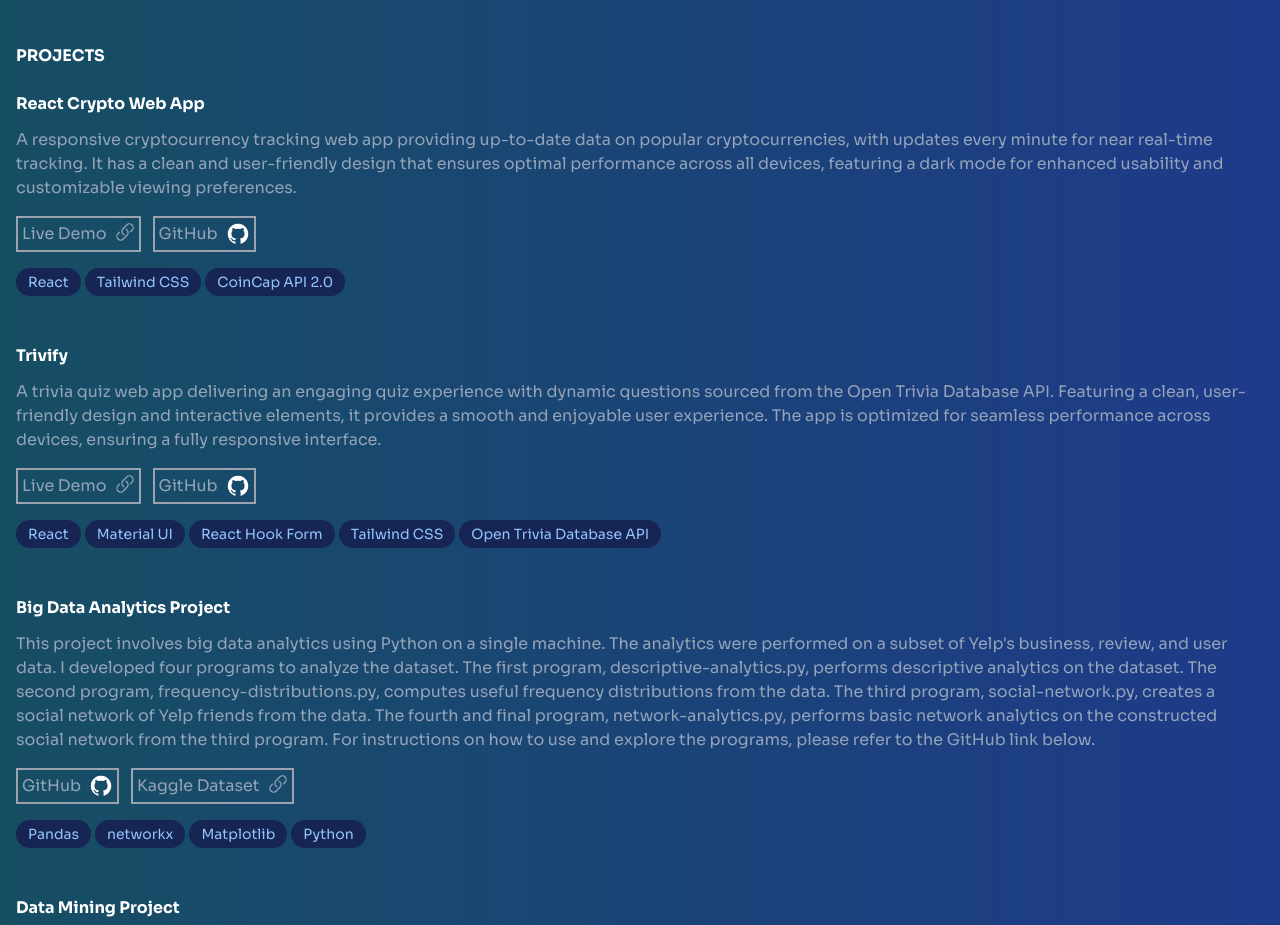
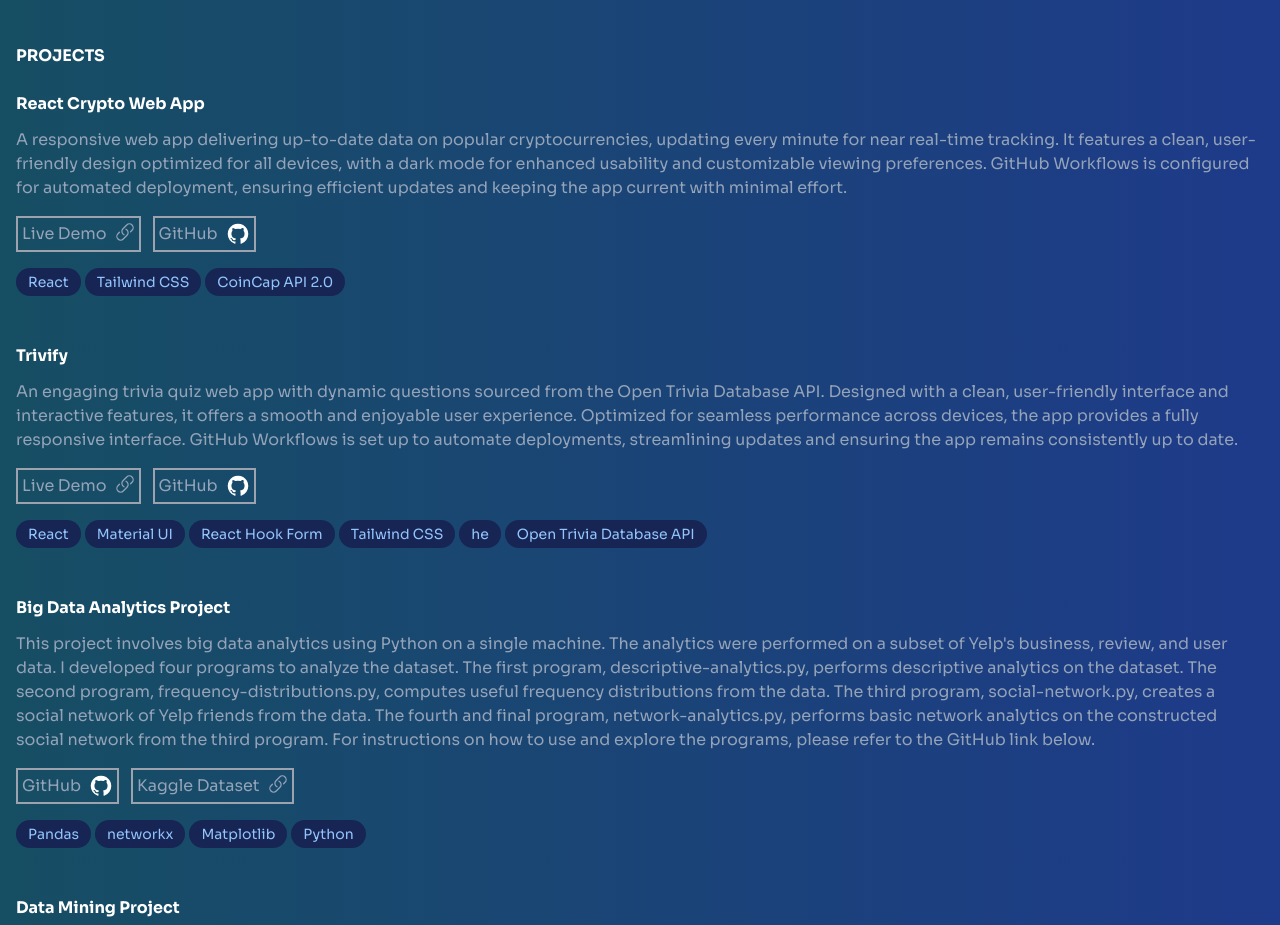
Before and after one commit to haoyiwu-1/haoyiwu-1.github.io, a React (Vite) app: page / in a window 1280 px wide. Shown: the part 920-1845 px from the top of the page. Built offline with nearby package versions, Linux system fonts and the light colour scheme; a web font is replaced by a local one.

Commit message:
Update resume content and project descriptions. Include the 'he' library in the list of technologies used in the trivia quiz project

```diff
--- a/src/App.jsx
+++ b/src/App.jsx
@@ -107,7 +107,7 @@
               id="proj-0"
               title={projectsList[0]}
               description="
-              A responsive cryptocurrency tracking web app providing up-to-date data on popular cryptocurrencies, with updates every minute for near real-time tracking. It has a clean and user-friendly design that ensures optimal performance across all devices, featuring a dark mode for enhanced usability and customizable viewing preferences.
+              A responsive web app delivering up-to-date data on popular cryptocurrencies, updating every minute for near real-time tracking. It features a clean, user-friendly design optimized for all devices, with a dark mode for enhanced usability and customizable viewing preferences. GitHub Workflows is configured for automated deployment, ensuring efficient updates and keeping the app current with minimal effort.
               "
               links={[
                 {
@@ -126,7 +126,7 @@
               id="proj-1"
               title={projectsList[1]}
               description="
-              A trivia quiz web app delivering an engaging quiz experience with dynamic questions sourced from the Open Trivia Database API. Featuring a clean, user-friendly design and interactive elements, it provides a smooth and enjoyable user experience. The app is optimized for seamless performance across devices, ensuring a fully responsive interface.
+              An engaging trivia quiz web app with dynamic questions sourced from the Open Trivia Database API. Designed with a clean, user-friendly interface and interactive features, it offers a smooth and enjoyable user experience. Optimized for seamless performance across devices, the app provides a fully responsive interface. GitHub Workflows is set up to automate deployments, streamlining updates and ensuring the app remains consistently up to date.
               "
               links={[
                 {
@@ -143,6 +143,7 @@
                 "Material UI",
                 "React Hook Form",
                 "Tailwind CSS",
+                "he",
                 "Open Trivia Database API",
               ]}
             />
```
Also changed, not shown: 1 other file (tests, documents, lock files or other folders).
